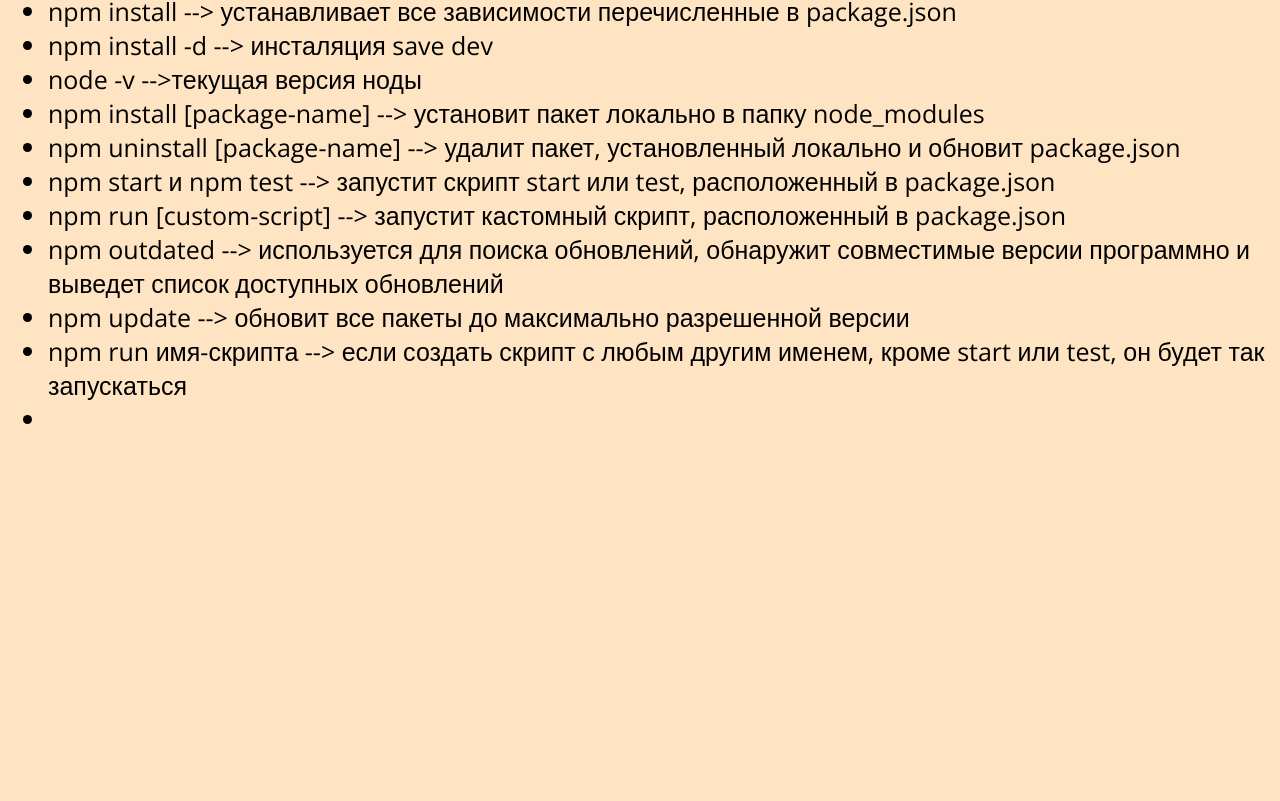
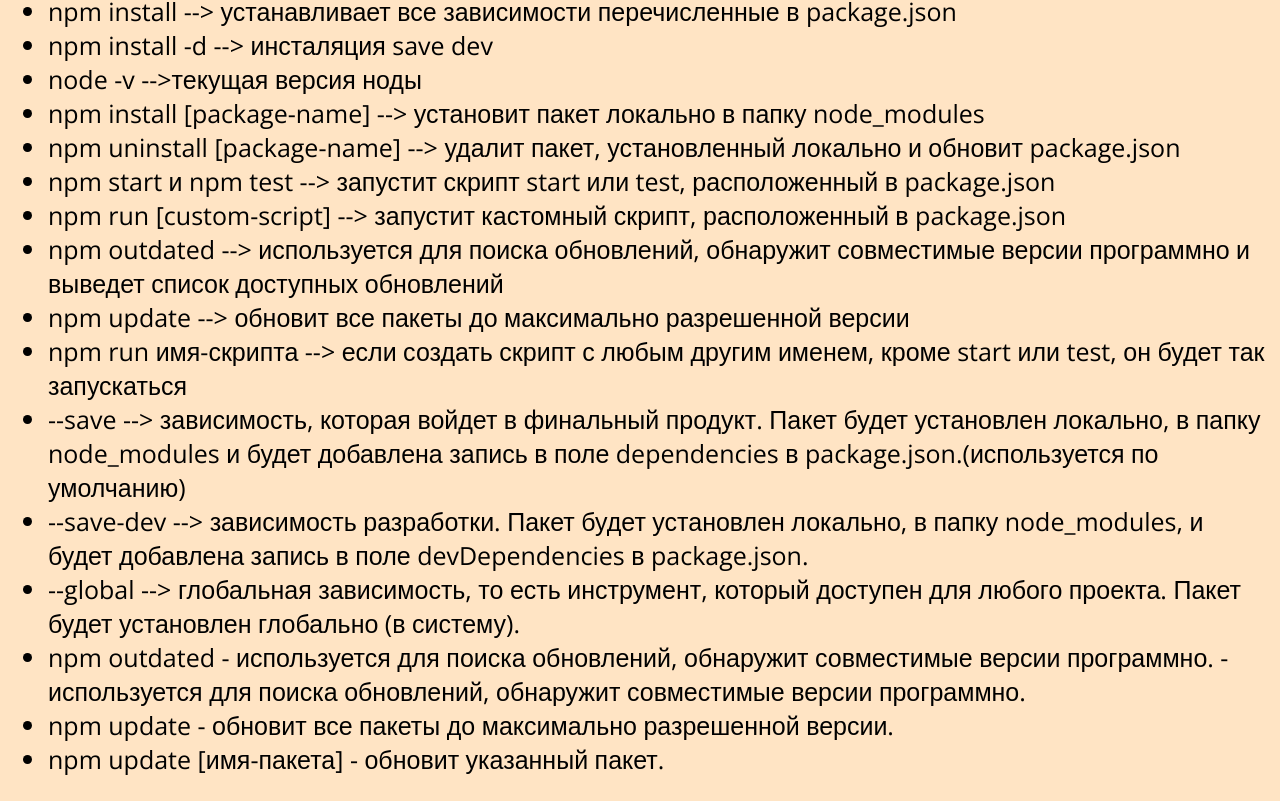
Before and after one commit to Borysodessa/cribs-shpargalki-, a plain HTML site: page command_for_terminal/command_for_terminal.html in a window 1280 px wide. Shown: the part 466-1267 px from the top of the page. Before the commit the page ends 927 px from the top, so only its background shows below. Drawn offline with nearby package versions, Linux system fonts and the light colour scheme.

Commit message:
создан индекс html и терминальный html

```diff
--- a/command_for_terminal/command_for_terminal.html
+++ b/command_for_terminal/command_for_terminal.html
@@ -41,7 +41,17 @@
     <li>npm run имя-скрипта --> если создать скрипт с любым другим именем, кроме start или test, он будет так
         запускаться
     </li>
-    <li></li>
+    <li>--save --> зависимость, которая войдет в финальный продукт. Пакет будет установлен локально, в папку
+        node_modules и будет добавлена запись в поле dependencies в package.json.(используется по умолчанию)</li>
+    <li>--save-dev --> зависимость разработки. Пакет будет установлен локально, в папку node_modules, и будет
+        добавлена запись в поле devDependencies в package.json.</li>
+    <li>--global -->  глобальная зависимость, то есть инструмент, который доступен для любого проекта. Пакет
+        будет установлен глобально (в систему).</li>
+<!--    Управление версиями пакетов-->
+    <li>npm outdated - используется для поиска обновлений, обнаружит совместимые версии программно.
+        - используется для поиска обновлений, обнаружит совместимые версии программно.</li>
+    <li>npm update - обновит все пакеты до максимально разрешенной версии.</li>
+    <li>npm update [имя-пакета] - обновит указанный пакет.</li>
 </ul>
 </body>
 </html>
```
Also changed, not shown: js/jsnotes.html (+20 -1 lines).
